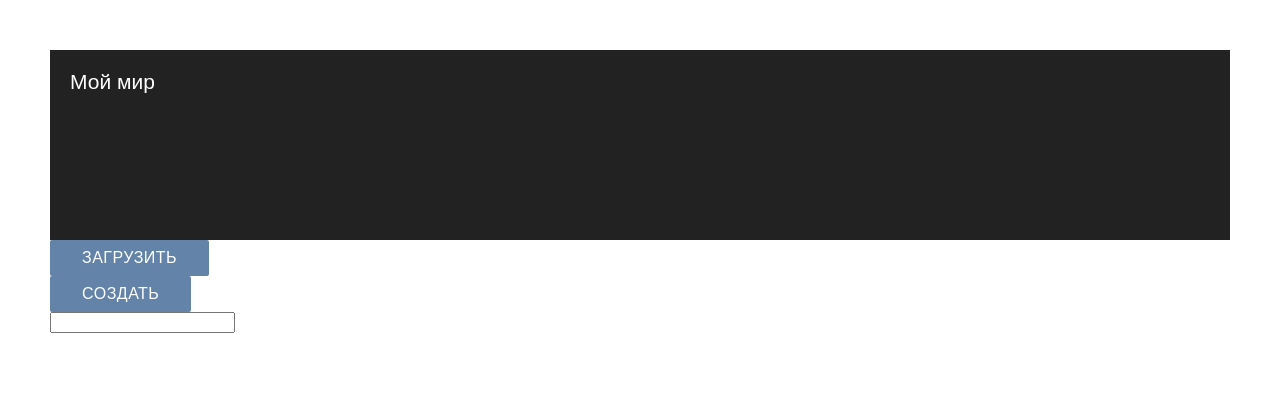
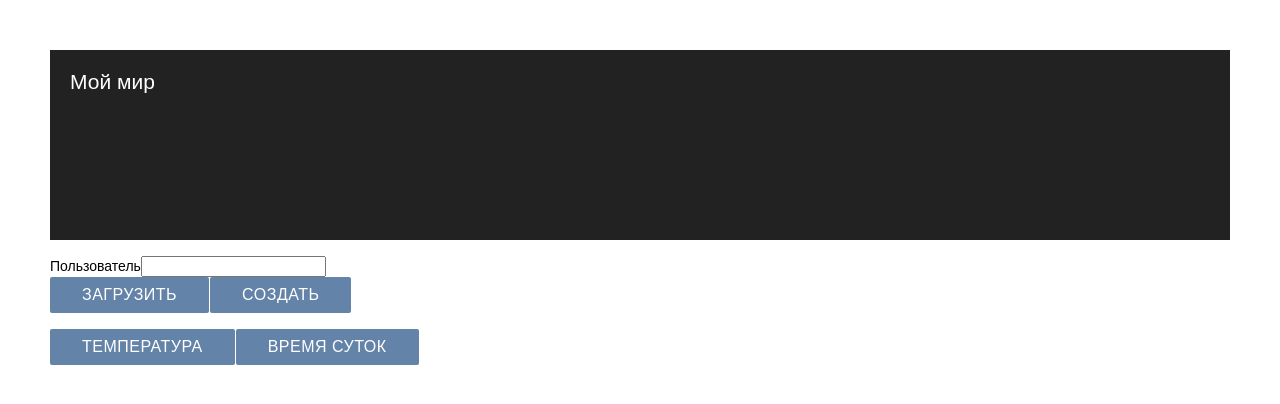
Before and after one commit to Pavlo-F/ReactCourse_World, a React (Create React App) app: page / in a window 1280 px wide. Shown: the top 404 px of the page. Built offline with nearby package versions, Linux system fonts and the light colour scheme.

Commit message:
[+] Добавил получение событий

```diff
--- a/src/actions/UserActions.js
+++ b/src/actions/UserActions.js
@@ -1,8 +1,10 @@
-export const LOGIN_REQUEST = 'LOGIN_REQUEST';
-export const LOGIN_SUCCESS = 'LOGIN_SUCCESS';
-export const LOGIN_FAIL = 'LOGIN_FAIL';
-export const CREATE_USER_SUCCESS = 'CREATE_USER_FAIL';
-export const CREATE_USER_FAIL = 'CREATE_USER_FAIL';
+import {
+    LOGIN_REQUEST,
+    LOGIN_SUCCESS,
+    LOGIN_FAIL,
+    CREATE_USER_SUCCESS,
+    CREATE_USER_FAIL
+} from '../consts/const';
 
 export function handleLogin(userName) {
     return function (dispatch) {
@@ -10,6 +12,7 @@ export function handleLogin(userName) {
         if (!userName) {
             dispatch({
                 type: LOGIN_FAIL,
+                payload: "user name is empty"
             });
 
             return;
@@ -59,6 +62,7 @@ export function createUser(userName) {
         if (!userName) {
             dispatch({
                 type: CREATE_USER_FAIL,
+                payload: "user name is empty"
             });
 
             return;
@@ -93,6 +97,7 @@ export function createUser(userName) {
 
             dispatch({
                 type: CREATE_USER_FAIL,
+                payload: error
             });
         });
 
--- /dev/null
+++ b/src/actions/WorldActions.js
@@ -0,0 +1,64 @@
+import {
+    EVENT_REQUEST,
+    EVENT_SUCCESS,
+    EVENT_FAIL,
+} from '../consts/const';
+
+
+export function getTemperature() {
+    return function (dispatch) {
+
+        const event = "temperature";
+        const url = 'http://localhost:5000/event';
+
+        requestEvent(url, event, dispatch);
+    }
+}
+
+
+export function getTimeOfday() {
+    return function (dispatch) {
+
+        const event = "timeOfday";
+        const url = 'http://localhost:5000/event';
+
+        requestEvent(url, event, dispatch);
+    }
+}
+
+
+function requestEvent(url, event, dispatch) {
+
+    dispatch({
+        type: EVENT_REQUEST,
+    })
+
+    fetch(url, {
+        method: 'post',
+        headers: {
+            "Content-type": "application/json; charset=UTF-8"
+        },
+        body: JSON.stringify({
+            eventName: event
+        }),
+    })
+    .then(response => response.json())
+    .then(function (data) {
+
+        console.log(data);
+
+        dispatch({
+            type: EVENT_SUCCESS,
+            payload: data,
+        })
+
+    })
+    .catch((error) => {
+        console.log('Request failed', error);
+
+        dispatch({
+            type: EVENT_FAIL,
+            payload: error
+        });
+    });
+}
--- a/src/components/App.js
+++ b/src/components/App.js
@@ -1,5 +1,6 @@
 import React, { Component } from 'react'
 import UserContainer from './UserContainer'
+import WorldEventContainer from './WorldEventContainer'
 import './App.css'
 
 export default class App extends Component {
@@ -12,6 +13,7 @@ export default class App extends Component {
 
 
                 <UserContainer />
+                <WorldEventContainer />
 
             </div>
         )
--- a/src/components/User.js
+++ b/src/components/User.js
@@ -42,15 +42,20 @@ export class User extends React.Component {
         } else {
             return (
                 <div>
+                    <div style={{ display: 'block' }}>
+                        <span>Пользователь</span>
+
+                        <input id="userNameid" type="text"
+                        onChange={this.handleChange}
+                            value={userNameid} />
+                    </div>
+
                     <button className="btn" onClick={this.onLoginBtnClick}>
                         Загрузить
                     </button>
                     <button className="btn" onClick={this.onCreateUserBtnClick}>
                         Создать
                     </button>
-                    <input id="userNameid" type="text"
-                        onChange={this.handleChange}
-                        value={userNameid} />
                 </div>
             )
         }
@@ -58,7 +63,7 @@ export class User extends React.Component {
 
 
     render() {
-        return (<div className="ib user">{this.renderTemplate()}</div>)
+        return (<div className="ib user" style={{ display: 'inline', margin: '1px' }}>{this.renderTemplate()}</div>)
     }
 }
 
--- /dev/null
+++ b/src/components/WorldEvent.js
@@ -0,0 +1,49 @@
+import React from 'react';
+import PropTypes from 'prop-types';
+
+export class WorldEvent extends React.Component {
+
+    renderTemplate = () => {
+        const { event, error, isFetching } = this.props;
+
+
+        if (error) {
+            return <p>Во время запроса произошла ошибка, обновите страницу</p>
+        }
+
+        if (event) {
+            return (
+                <div>
+                    <p>Температура: {event.temperature}</p>
+                    <p>Время суток: {event.time}</p>
+                </div>
+            )
+        }
+    }
+
+
+    render() {
+        return (
+            <div >
+                <div >
+                    <button className="btn" onClick={this.props.getTemperature} >
+                        Температура
+                        </button>
+                    <button className="btn" onClick={this.props.getTimeOfday} >
+                        Время суток
+                    </button>
+                </div>
+
+                <div className="ib user">{this.renderTemplate()}</div>
+            </div>
+            )
+    }
+}
+
+WorldEvent.propTypes = {
+    event: PropTypes.Object,
+    error: PropTypes.string,
+    isFetching: PropTypes.bool,
+    getTemperature: PropTypes.func.isRequired,
+    getTimeOfday: PropTypes.func.isRequired,
+}
--- /dev/null
+++ b/src/components/WorldEventContainer.js
@@ -0,0 +1,38 @@
+import React from 'react';
+import { connect } from 'react-redux';
+import { WorldEvent } from '../components/WorldEvent';
+import { getTemperature, getTimeOfday } from '../actions/WorldActions';
+
+class WorldEventContainer extends React.Component {
+  render() {
+      const { event, getTemperature, getTimeOfday } = this.props;
+
+    return (
+        <WorldEvent
+            event={event.event}
+            error={event.error}
+            isFetching={event.isFetching}
+            getTemperature={getTemperature}
+            getTimeOfday={getTimeOfday}
+        />
+    )
+  }
+}
+
+const mapStateToProps = store => {
+    return {
+        event: store.event,
+    }
+};
+
+const mapDispatchToProps = dispatch => {
+    return {
+        getTemperature: () => dispatch(getTemperature()),
+        getTimeOfday: () => dispatch(getTimeOfday())
+    }
+};
+
+export default connect(
+    mapStateToProps,
+    mapDispatchToProps
+)(WorldEventContainer);
--- a/src/consts/const.js
+++ b/src/consts/const.js
@@ -5,5 +5,10 @@ export const GET_PHOTOS_FAIL = 'GET_PHOTOS_FAIL';
 export const LOGIN_REQUEST = 'LOGIN_REQUEST';
 export const LOGIN_SUCCESS = 'LOGIN_SUCCESS';
 export const LOGIN_FAIL = 'LOGIN_FAIL';
+
 export const CREATE_USER_SUCCESS = 'CREATE_USER_FAIL';
 export const CREATE_USER_FAIL = 'CREATE_USER_FAIL';
+
+export const EVENT_REQUEST = 'EVENT_REQUEST';
+export const EVENT_SUCCESS = 'EVENT_SUCCESS';
+export const EVENT_FAIL = 'EVENT_FAIL';
--- a/src/index.css
+++ b/src/index.css
@@ -86,6 +86,7 @@ h3 {
     letter-spacing: .5px;
     transition: .2s ease-out;
     cursor: pointer;
+    margin-right: 1px;
 }
 .btn:hover {
   background-color: #6d8cb0
--- a/src/reducers/index.js
+++ b/src/reducers/index.js
@@ -1,6 +1,8 @@
 import { combineReducers } from 'redux';
 import { userReducer } from './user';
+import { eventReducer } from './worldEvent';
 
 export const rootReducer = combineReducers({
     user: userReducer,
+    event: eventReducer
 });
--- /dev/null
+++ b/src/reducers/worldEvent.js
@@ -0,0 +1,27 @@
+import {
+    EVENT_REQUEST,
+    EVENT_SUCCESS,
+    EVENT_FAIL,
+} from '../consts/const';
+
+const initialState = {
+    event: '',
+    error: '',
+    isFetching: false,
+}
+
+export function eventReducer(state = initialState, action) {
+    switch (action.type) {
+        case EVENT_REQUEST:
+            return { ...state, isFetching: true, error: '' }
+
+        case EVENT_SUCCESS:
+            return { ...state, isFetching: false, event: action.payload }
+
+        case EVENT_FAIL:
+            return { ...state, isFetching: false, error: action.payload.message }
+
+        default:
+            return state
+    }
+}
```
Lines whose indentation alone changed are shown as unchanged.
